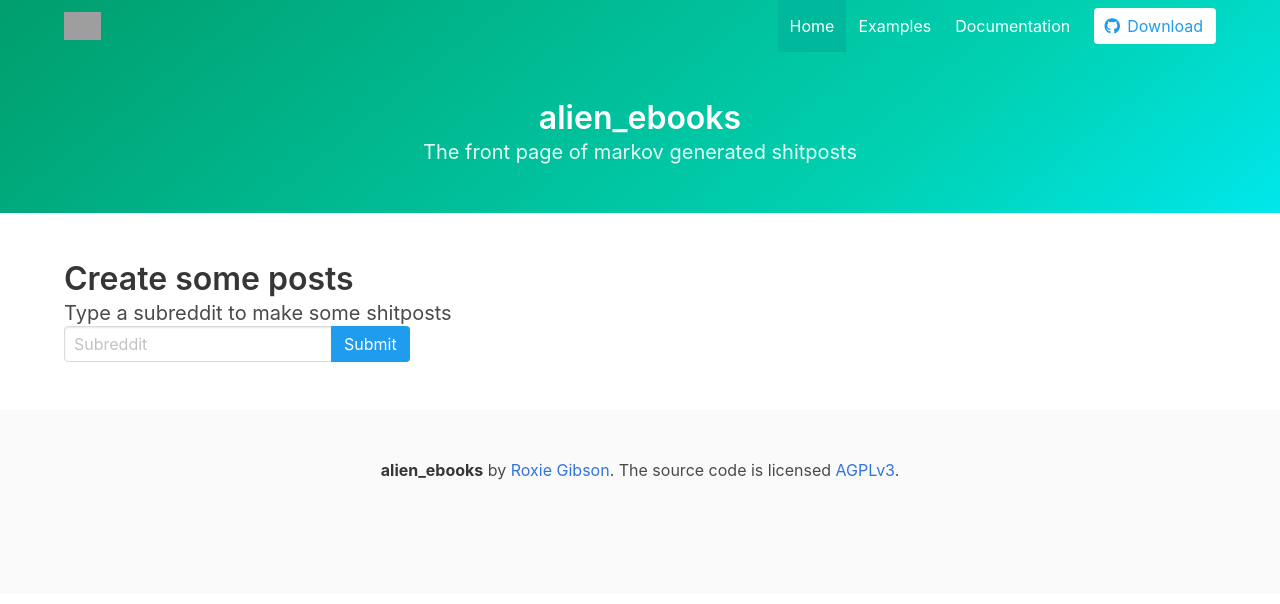
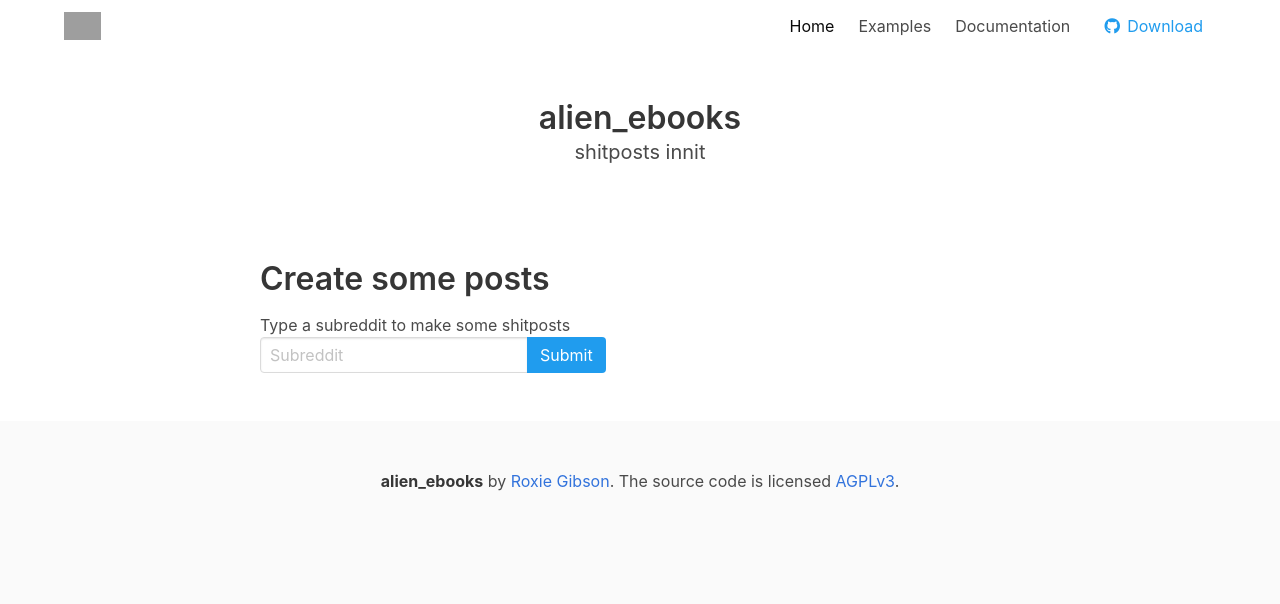
Before and after one commit to Roxxers/alien_ebooks, a Flask app: page / in a window 1280 px wide. Shown: the top 604 px of the page. Run offline with Flask 2, Linux system fonts and the light colour scheme; parts of the project's set-up code (start-up, migrations or seed data) failed here and were passed over; some libraries are stand-ins or nearby versions; grey boxes are pictures that could not be loaded.

Commit message:
Changed the layout a lil on the front page to be narrower

```diff
--- a/alien_ebooks/__init__.py
+++ b/alien_ebooks/__init__.py
@@ -6,6 +6,7 @@
 
 # TODO: Before deploying to production, get a way to switch between development and production so that we can run a development server and a production server and not have to edit any docker files.
 # TODO: Setup logging for all parts of the server
+# TODO: Make posts have nsfw tags based on prob of servers posts being nsfw and upvotes and comments estimates
 
 app = Flask(__name__)
 app.config.from_pyfile('config.py')
--- a/alien_ebooks/templates/index.html
+++ b/alien_ebooks/templates/index.html
@@ -4,8 +4,6 @@
 
 {% block content %}
 
-<section class="hero is-primary is-bold">
-    <div class="hero-head">
 <nav class="navbar">
     <div class="container">
     <div class="navbar-brand">
@@ -41,20 +39,30 @@
     </div>
     </div>
 </nav>
+
+<section class="hero">
+  <div class="hero-body">
+    <div class="container">
+        <div class="has-text-centered">
+            <h1 class="title">alien_ebooks</h1>
+            <p class="subtitle">shitposts innit</p>
         </div>
-    <div class="hero-body">
-        <div class="container has-text-centered">
-        <h1 class="title">{{ info["app_name"] }}</h1>
-        <h2 class="subtitle">The front page of markov generated shitposts</h2>
+    </div>
   </div>
 </section>
+
 <section class="section">
     <div class="container">
+        <div class="columns">
+        <div class="column is-hidden-touch">
+        <!-- is-hidden-touch to help with smaller viewports to keep middle small -->
+        </div>
+            <div class="column is-two-thirds">
+                <div class="content">
                     <div class="">
-            <h1 class="title">Create some posts</h1>
-            <h2 class="subtitle">Type a subreddit to make some shitposts</h2>
+                        <h1>Create some posts</h1>
+                        <p>Type a subreddit to make some shitposts</p>
                     </div>
-        <div class="content">
                     <form id="subreddit_request_form" name="sInput" class="form">
                         <div class="field has-addons is-grouped-centered">
                             <div class="control">
@@ -69,6 +77,9 @@
                     <div id="gen"></div>
                 </div>
             </div>
+        <div class="column is-hidden-touch"></div>
+        </div>
+    </div>
 </section>
 
 
```
Lines whose indentation alone changed are shown as unchanged.
